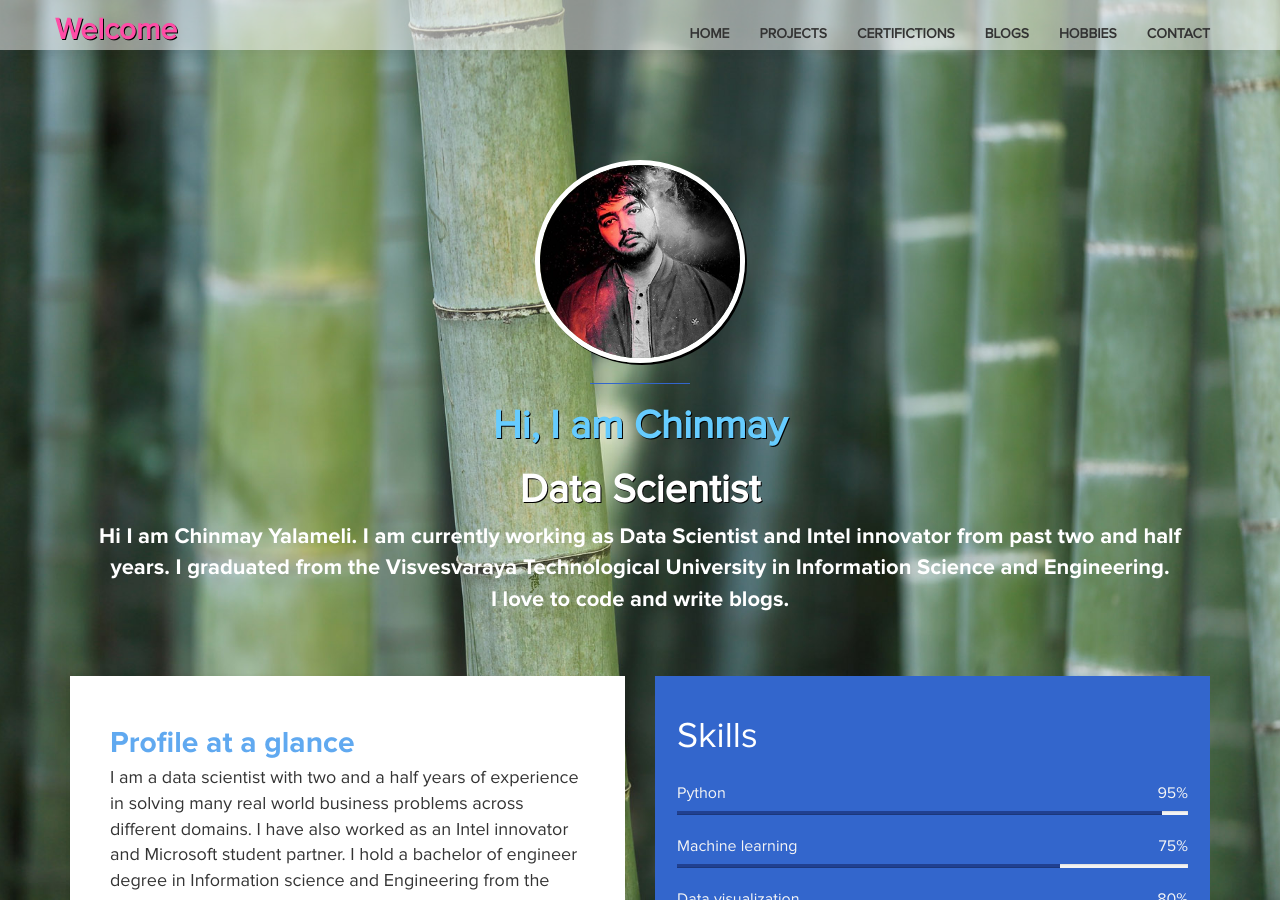
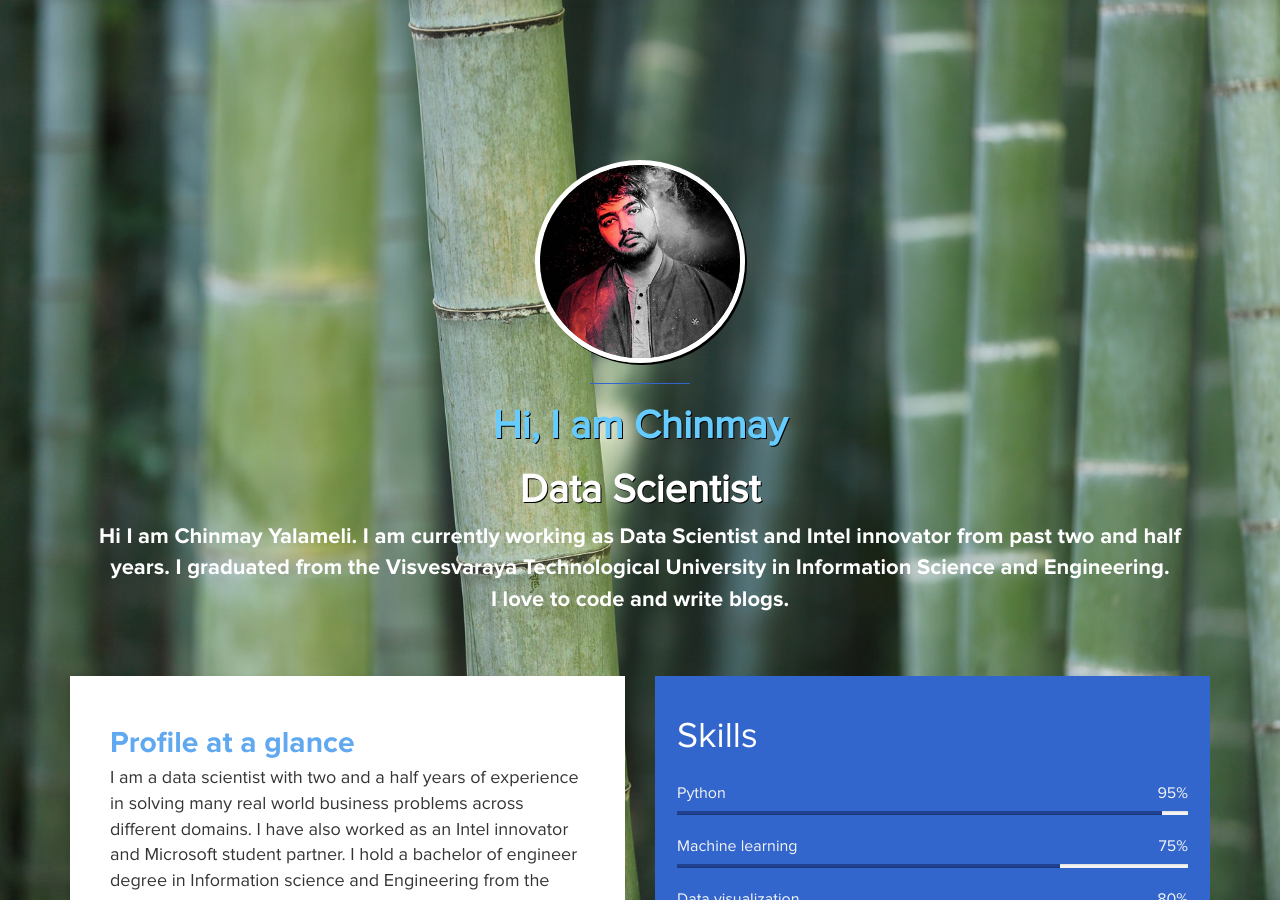
Before and after one commit to Chinmay4285/Chinmay4285.github.io, a Jekyll site: the page index.html, which Jekyll copies as it is, in a window 1280 px wide and 900 px high. Built offline with Jekyll 4.4.1, drawn with Linux system fonts in a browser that asks for light colours; some of the changed lines change nothing that is shown.

Commit message:
Update index.html

```diff
--- a/index.html
+++ b/index.html
@@ -17,7 +17,7 @@
 	<link rel="stylesheet" href="css/templatemo-blue.css">
 </head>
 <body data-spy="scroll" data-target=".navbar-collapse">
-<nav class="navbar navbar-default navbar-fixed-top" role="navigation">
+<nav class="navbar navbar-default navbar-fixed-top" role="navigation" id="navbar">
 		<div class="container">
 			<div class="navbar-header">
 				<button class="navbar-toggle" data-toggle="collapse" data-target=".navbar-collapse">
@@ -45,7 +45,18 @@
        <span class="sk-inner-circle"></span>
      </div>
 </div>
-
+<script>
+var prevScrollpos = window.pageYOffset;
+window.onscroll = function() {
+var currentScrollPos = window.pageYOffset;
+  if (prevScrollpos > currentScrollPos) {
+    document.getElementById("navbar").style.top = "0";
+  } else {
+    document.getElementById("navbar").style.top = "-50px";
+  }
+  prevScrollpos = currentScrollPos;
+}
+</script>
 
 <!-- header section -->
 <header>
```
